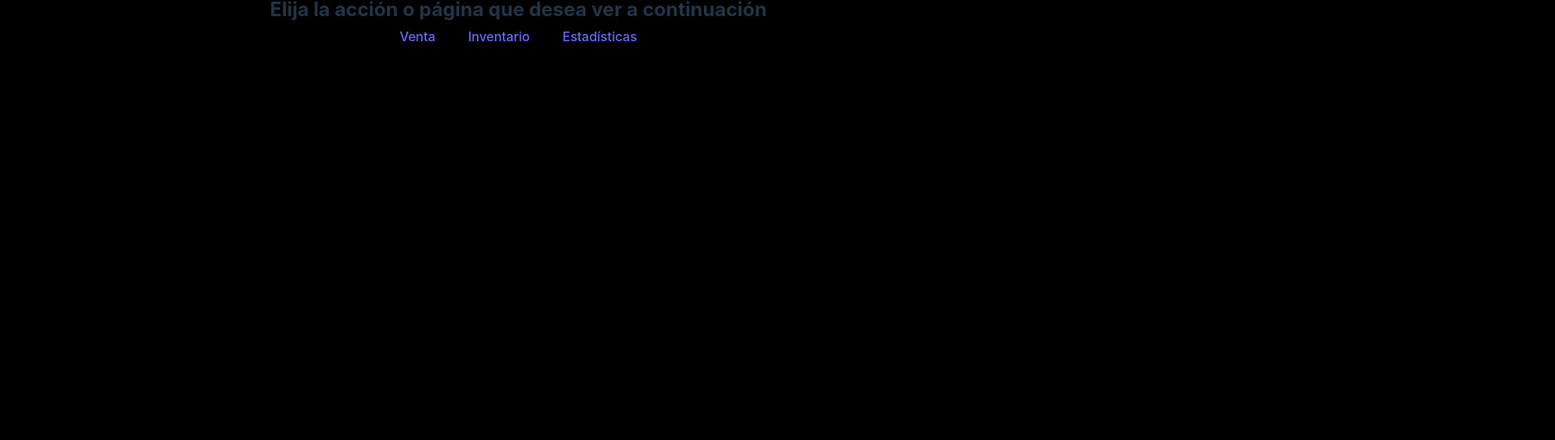
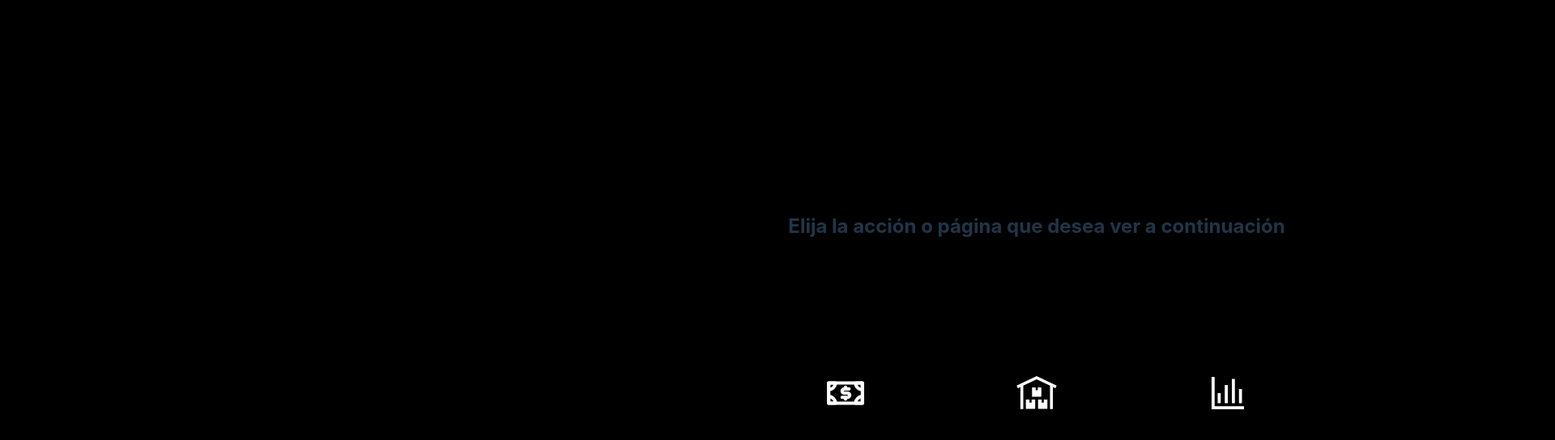
Before and after one commit to ChristopherG19/Supermarket_mongodb, a React (Vite) app in the folder frontend/: page /menu in a window 1280 px wide. Shown: the top 544 px of the page at 81% size, 1920 px wide, since content can reach past the window. Built offline with nearby package versions, Linux system fonts and the light colour scheme.

Commit message:
Menu updated and nodemo fix

```diff
--- a/frontend/src/components/css/Login.css
+++ b/frontend/src/components/css/Login.css
@@ -1,4 +1,4 @@
-.all {
+.fullscreen {
     height: 100%;
     width: 100%;
     position: absolute;
@@ -11,6 +11,31 @@ h1 {
     margin: 0.5em 0 1em 0;
 }
 
-button {
+.iniciar-btn {
     padding: 1em;
 }
+
+.instructions {
+    margin: 2em 2em;
+}
+
+.botones {
+    width: 100%;
+    display: flex;
+    align-items: center;
+    justify-content: space-around;
+}
+
+.menubtn {
+    height: 15em;
+    width: 10em;
+    text-align: center;
+    display: flex;
+    align-items: center;
+    flex-direction: column;
+    justify-content: center;
+}
+
+.menu-btn-text {
+    margin: 1em;
+}
--- a/frontend/src/routes/Login.jsx
+++ b/frontend/src/routes/Login.jsx
@@ -6,7 +6,7 @@ const Login = ({}) => {
 
 
   return (
-    <div className='all'>
+    <div className='fullscreen'>
       <div>
         <h2>Bienvendio a</h2>
         <h1>Supermarket</h1>
@@ -32,7 +32,7 @@ const Login = ({}) => {
             <a href="#!">Forgot Password ?</a>
           </div> */}
           <Link to="/menu">
-          <button>
+          <button className='iniciar-btn'>
 
               Iniciar
 
--- a/frontend/src/routes/Menu.jsx
+++ b/frontend/src/routes/Menu.jsx
@@ -4,53 +4,65 @@ import { Link } from 'react-router-dom'
 const Menu = ({}) => {
 
     return (
-        <div>
-            <div>
-                <div>
+        <div className='fullscreen'>
             <div>
                 <div>
                     <div>
 
-                                <h2>
+                        <h2 className='instructions'>
                             Elija la acción o página que desea ver a continuación
                         </h2>
                     </div>
-                            <div >
+                    <div className='botones'>
                         <Link className="Menu-Link-venta" to="/ventas">
-                                    <button>
-                                        <div>
-                                            <a href="">
-                                            <span>
+                            <button className='menubtn'>
+                                <span className='menu-btn-text'>
                                     Venta
                                 </span>
-                                        </a>
-                                        </div>
+                                <svg width="50px" height="50px" viewBox="0 0 24 24" fill="none" xmlns="http://www.w3.org/2000/svg">
+                                    <g id="SVGRepo_bgCarrier" stroke-width="0"/>
+                                    <g id="SVGRepo_tracerCarrier" stroke-linecap="round" stroke-linejoin="round"/>
+                                    <g id="SVGRepo_iconCarrier">
+                                    <g clip-path="url(#clip0_443_3628)">
+                                        <rect x="2" y="6" width="20" height="12" stroke="#ffffff" stroke-width="2" stroke-linecap="round" stroke-linejoin="round"/>
+                                        <path d="M22 10C21.4747 10 20.9546 9.89654 20.4693 9.69552C19.984 9.4945 19.543 9.19986 19.1716 8.82843C18.8001 8.45699 18.5055 8.01604 18.3045 7.53073C18.1035 7.04543 18 6.52529 18 6L22 6L22 10Z" stroke="#ffffff" stroke-width="2" stroke-linecap="round" stroke-linejoin="round"/>
+                                        <path d="M18 18C18 16.9391 18.4214 15.9217 19.1716 15.1716C19.9217 14.4214 20.9391 14 22 14L22 18L18 18Z" stroke="#ffffff" stroke-width="2" stroke-linecap="round" stroke-linejoin="round"/>
+                                        <path d="M2 14C3.06087 14 4.07828 14.4214 4.82843 15.1716C5.57857 15.9217 6 16.9391 6 18L2 18L2 14Z" stroke="#ffffff" stroke-width="2" stroke-linecap="round" stroke-linejoin="round"/>
+                                        <path d="M6 6C6 7.06087 5.57857 8.07828 4.82843 8.82843C4.07828 9.57857 3.06087 10 2 10L2 6H6Z" stroke="#ffffff" stroke-width="2" stroke-linecap="round" stroke-linejoin="round"/>
+                                        <path d="M14.0741 9.5H11.3333C10.597 9.5 10 10.0596 10 10.75C10 11.4404 10.597 12 11.3333 12H13.1111C13.8475 12 14.4444 12.5596 14.4444 13.25C14.4444 13.9404 13.8475 14.5 13.1111 14.5H10" stroke="#ffffff" stroke-width="2" stroke-linecap="round" stroke-linejoin="round"/>
+                                        <path d="M12 9.51733V8.5" stroke="#ffffff" stroke-width="2" stroke-linecap="round" stroke-linejoin="round"/>
+                                        <path d="M12 15.5173V14.5" stroke="#ffffff" stroke-width="2" stroke-linecap="round" stroke-linejoin="round"/> </g> <defs>
+                                        <clipPath id="clip0_443_3628">
+                                        <rect width="24" height="24" fill="white"/> </clipPath> </defs> </g>
+                                </svg>
                             </button>
                         </Link>
-                                <Link>
-                                    <button>
-                                        <div>
-
-                                            <a href="">
-                                            <span>
+                        <Link className="Menu-Link-Inventario" to="/inventario">
+                            <button className='menubtn'>
+                                <span className='menu-btn-text'>
                                     Inventario
                                 </span>
-                                        </a></div>
+                                <svg fill="#ffffff" height="50px" width="50px" version="1.2" baseProfile="tiny" id="inventory" xmlns="http://www.w3.org/2000/svg" xmlns:xlink="http://www.w3.org/1999/xlink" viewBox="0 0 256 219.3" xml:space="preserve">
+                                    <g id="SVGRepo_bgCarrier" stroke-width="0"/>
+                                    <g id="SVGRepo_tracerCarrier" stroke-linecap="round" stroke-linejoin="round"/>
+                                    <g id="SVGRepo_iconCarrier"> <path d="M118.8,209.6h-59v-59h22.7v18.8h13.5v-18.8h22.7V209.6z M195.9,209.6h-59v-59h22.7v18.8h13.5v-18.8h22.7V209.6z M157.8,132.5h-59v-59h22.7v18.8h13.5V73.5h22.7V132.5z M246.6,78.9l-16.1-7.5v139.9h-18.2V62.6l-84.5-39.9L43.5,62.6v148.5H25.3 V71.3L9.2,78.9L1.4,62.4L127.8,2.7l126.7,59.6L246.6,78.9z"/> </g>
+                                </svg>
                             </button>
                         </Link>
-                                <Link className="Menu-Link-Inventario" to="/estadisticas">
-                                    <button>
-                                        <div>
-
-                                            <a href="">
-                                            <span>
+                        <Link className="Menu-Link-Estadisticas" to="/estadisticas">
+                            <button className='menubtn'>
+                                <span className='menu-btn-text'>
                                     Estadísticas
                                 </span>
-                                        </a></div>
+                                <svg width="60px" height="60px" viewBox="0 0 24 24" fill="none" xmlns="http://www.w3.org/2000/svg">
+                                    <path fill-rule="evenodd" clip-rule="evenodd" d="M5.5 18.5V4H4V20H20V18.5H5.5Z" fill="#ffffff"/>
+                                    <path d="M10.5 17V8.00131H12V17H10.5Z" fill="#ffffff"/>
+                                    <path d="M7 17V12H8.5V17H7Z" fill="#ffffff"/>
+                                    <path d="M17.5 17V10H19V17H17.5Z" fill="#ffffff"/>
+                                    <path d="M14 17V5H15.5V17H14Z" fill="#ffffff"/>
+                                </svg>
                             </button>
                         </Link>
-                            </div>
-                        </div>
                     </div>
                 </div>
             </div>
```
Also changed, not shown: 2 other files (tests, documents, lock files or other folders). Lines whose indentation alone changed are shown as unchanged.
